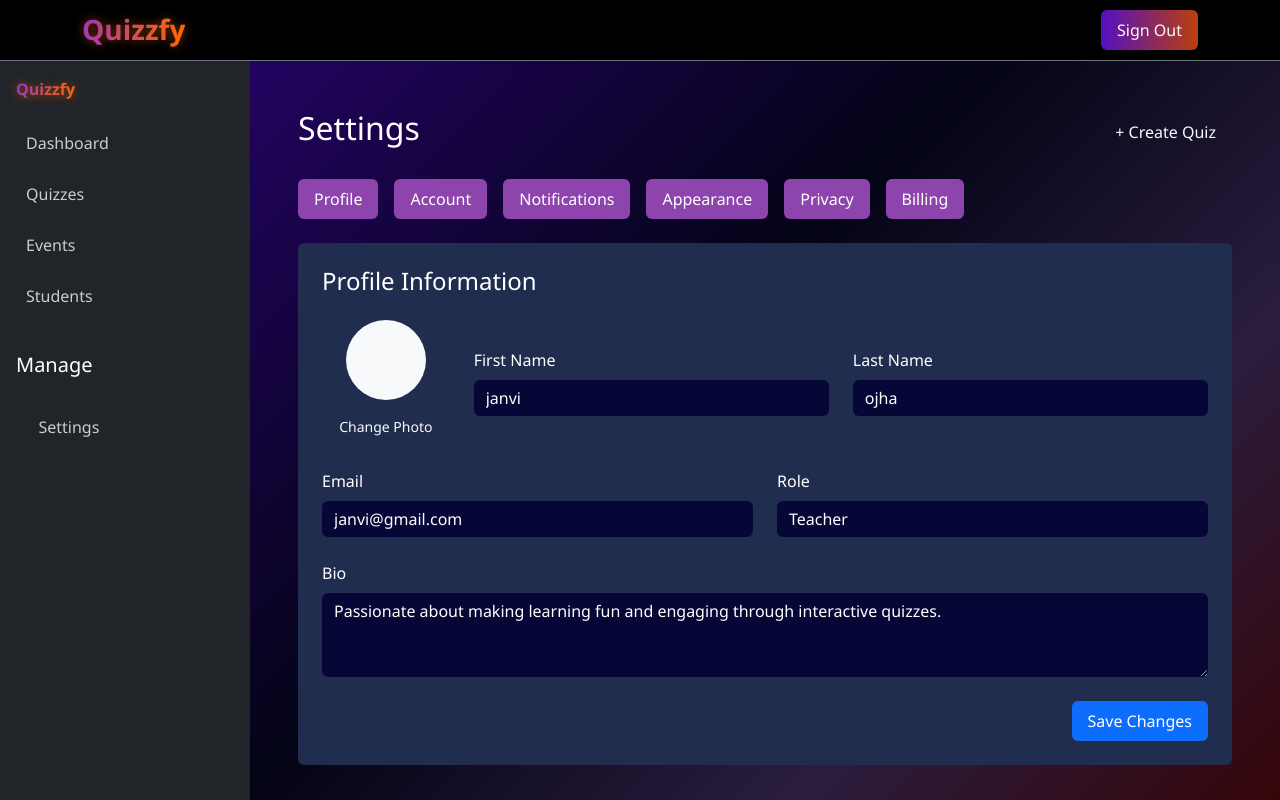
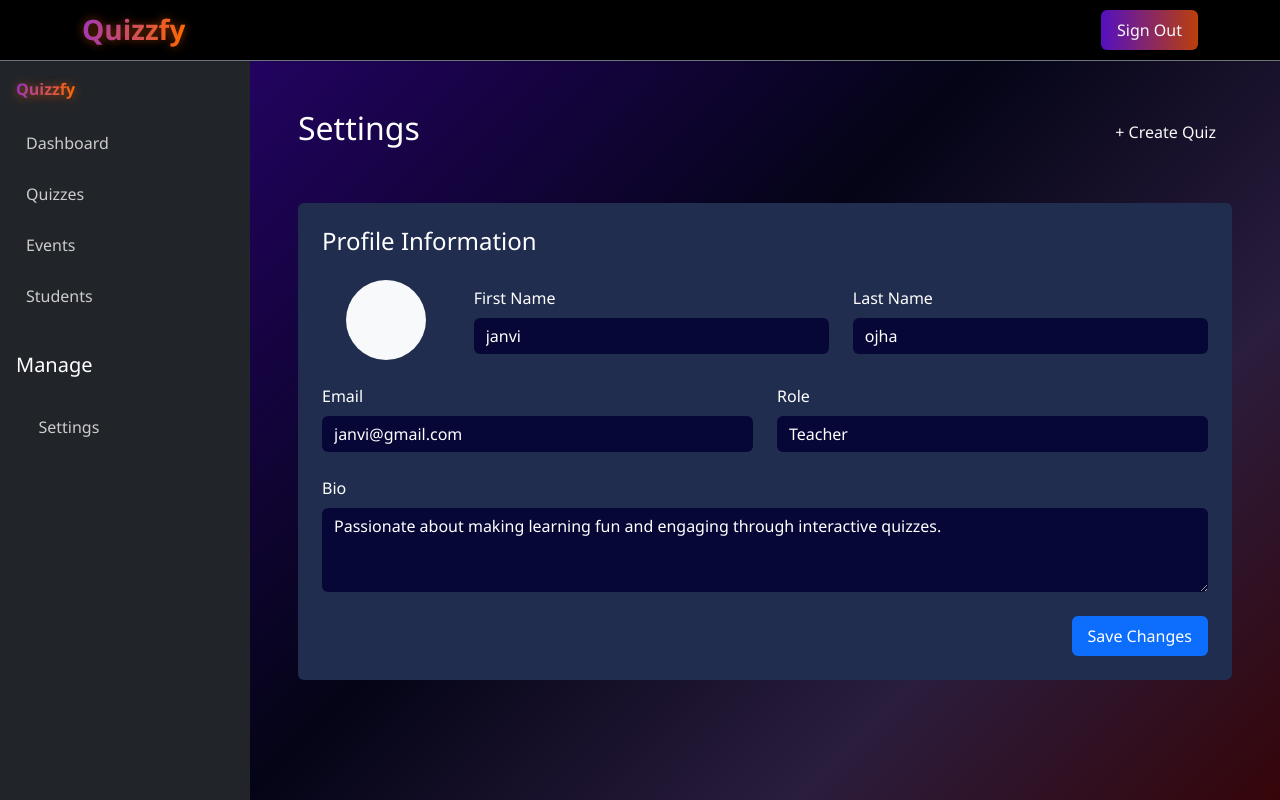
Before and after one commit to Janvi521/Quizzfy-Frontend, a React (Vite) app: page /profile in a window 1280 px wide. Shown: the top 800 px of the page. Built offline with nearby package versions, Linux system fonts and the light colour scheme.

Commit message:
Update Profile.jsx

```diff
--- a/src/comopents/Setting/Profile.jsx
+++ b/src/comopents/Setting/Profile.jsx
@@ -38,12 +38,12 @@ const Profile = () => {
 
           {/* Tabs */}
           <div className="d-flex  gap-3 mb-4">
-            <button className="btn btn-purple ">Profile</button>
+{/*             <button className="btn btn-purple ">Profile</button>
             <button className="btn btn-purple">Account</button>
             <button className="btn btn-purple">Notifications</button>
             <button className="btn btn-purple">Appearance</button>
             <button className="btn btn-purple">Privacy</button>
-            <button className="btn btn-purple">Billing</button>
+            <button className="btn btn-purple">Billing</button> */}
           </div>
 
           {/* Profile Information Card */}
@@ -54,7 +54,7 @@ const Profile = () => {
             <div className="row align-items-center mb-4">
               <div className="col-md-2 text-center">
                 <div className="rounded-circle bg-secondary mx-auto bg-light" style={{ width: '80px', height: '80px' }}></div>
-                <button className="btn btn-sm btn-outline-light mt-2">Change Photo</button>
+{/*                 <button className="btn btn-sm btn-outline-light mt-2">Change Photo</button> */}
               </div>
 
               <div className="col-md-5">
```
